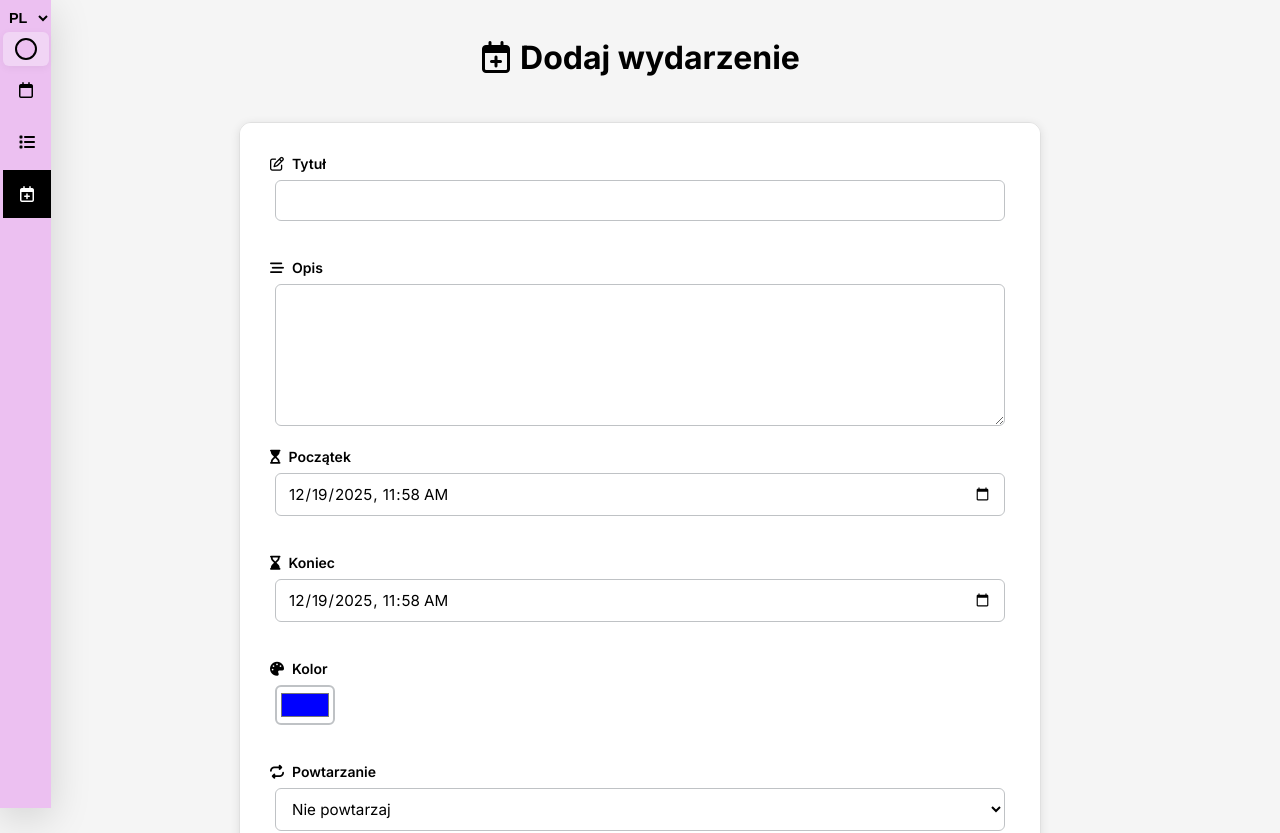
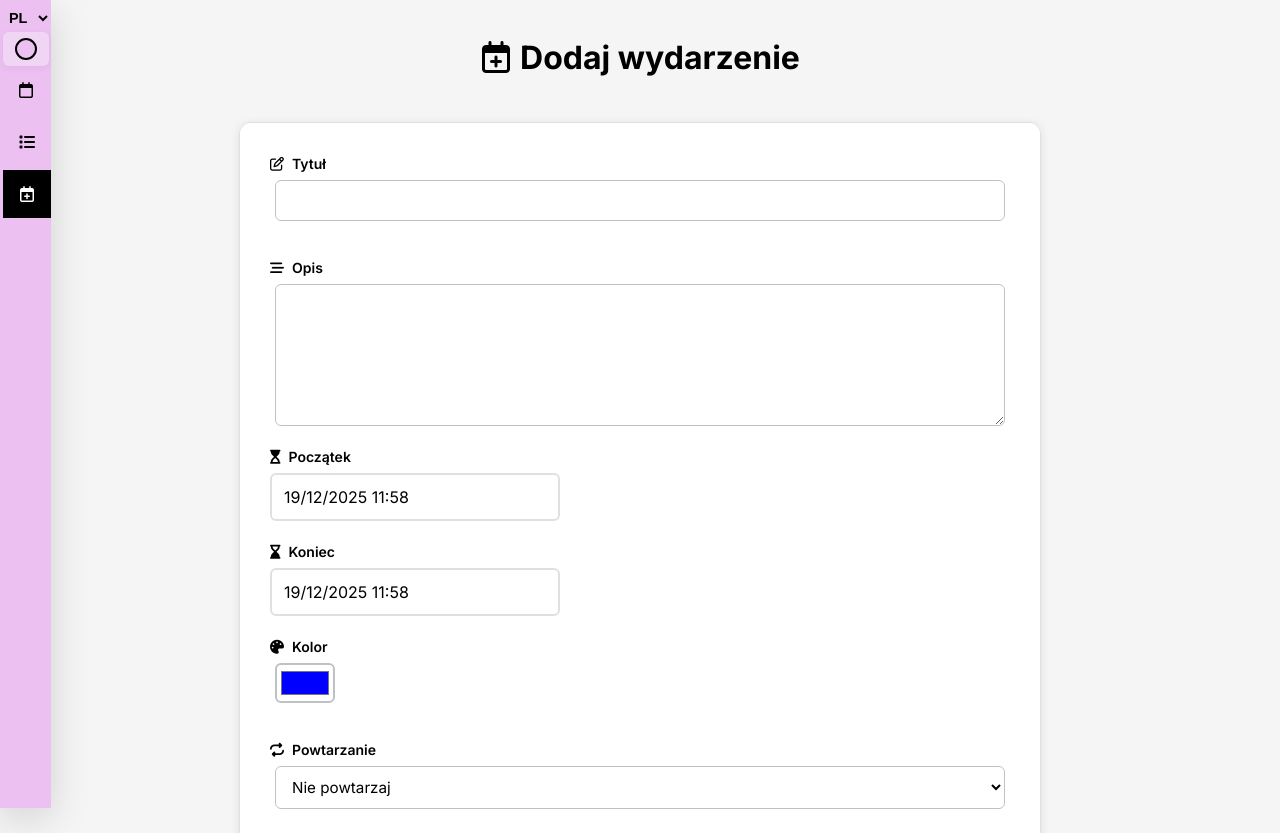
Before and after one commit to jakubgozlinskicc/SchedulePrototype, a React (Vite) app: page /event/add in a window 1280 px wide. Shown: the top 833 px of the page. Built offline with nearby package versions, Linux system fonts and the light colour scheme.

Commit message:
custom date picker for forms added

```diff
--- /dev/null
+++ b/src/components/Form/FormDatePicker/FormDatePicker.module.css
@@ -0,0 +1,176 @@
+.datePickerWrapper {
+  position: relative;
+  width: 100%;
+}
+
+.datePicker {
+  width: 100%;
+  padding: 0.75rem;
+  border: 2px solid var(--color-border-primary);
+  border-radius: var(--radius-sm);
+  font-size: 1rem;
+  font-family: inherit;
+  background-color: var(--color-bg-secondary);
+  color: var(--color-text-primary);
+  transition: all 0.2s ease;
+  cursor: pointer;
+}
+
+.datePicker:hover {
+  border-color: var(--color-border-light);
+}
+
+.datePicker:focus {
+  outline: none;
+  border-color: var(--color-primary);
+  box-shadow: var(--shadow-focus);
+}
+
+.datePickerError {
+  border-color: var(--color-danger);
+}
+
+.datePickerError:focus {
+  box-shadow: 0 0 0 3px rgba(255, 105, 97, 0.15);
+}
+
+.formError {
+  display: block;
+  color: var(--color-danger);
+  font-size: 0.875rem;
+  margin-top: 0.25rem;
+}
+
+:global(.react-datepicker-popper) {
+  z-index: 1000;
+}
+
+:global(.react-datepicker) {
+  font-family: inherit;
+  border: 2px solid var(--color-border-primary);
+  border-radius: var(--radius-lg);
+  box-shadow: var(--shadow-xl);
+  background-color: var(--color-bg-secondary);
+}
+
+:global(.react-datepicker__header) {
+  background-color: var(--color-primary);
+  border-bottom: none;
+  border-radius: var(--radius-sm);
+  padding-top: 0.75rem;
+}
+
+:global(.react-datepicker__current-month),
+:global(.react-datepicker-time__header),
+:global(.react-datepicker__day-name) {
+  color: var(--color-text-primary);
+  font-weight: 600;
+}
+
+:global(.react-datepicker__day) {
+  color: var(--color-text-primary);
+}
+
+:global(.react-datepicker__day--selected),
+:global(.react-datepicker__day--keyboard-selected) {
+  background-color: var(--color-primary);
+  color: var(--color-text-primary);
+  border-radius: var(--radius-sm);
+  font-weight: 600;
+}
+
+:global(.react-datepicker__day:hover) {
+  background-color: var(--color-primary-transparent);
+  border-radius: var(--radius-sm);
+}
+
+:global(.react-datepicker__day--outside-month) {
+  color: var(--color-text-muted);
+}
+
+:global(.react-datepicker__day--disabled) {
+  color: var(--color-text-muted);
+  cursor: not-allowed;
+}
+
+:global(.react-datepicker__day--disabled:hover) {
+  background-color: transparent;
+}
+
+:global(.react-datepicker__time-container) {
+  border-left: 1px solid var(--color-border-primary);
+}
+
+:global(.react-datepicker__time-container .react-datepicker__time) {
+  background-color: var(--color-bg-secondary);
+}
+
+:global(
+    .react-datepicker__time-container
+      .react-datepicker__time
+      .react-datepicker__time-box
+      ul.react-datepicker__time-list
+  ) {
+  scrollbar-width: thin;
+  scrollbar-color: var(--color-border-light) var(--color-bg-secondary);
+}
+
+:global(
+    .react-datepicker__time-container
+      .react-datepicker__time
+      .react-datepicker__time-box
+      ul.react-datepicker__time-list
+      li.react-datepicker__time-list-item
+  ) {
+  color: var(--color-text-primary);
+}
+
+:global(
+    .react-datepicker__time-container
+      .react-datepicker__time
+      .react-datepicker__time-box
+      ul.react-datepicker__time-list
+      li.react-datepicker__time-list-item:hover
+  ) {
+  background-color: var(--color-primary-transparent);
+}
+
+:global(
+    .react-datepicker__time-container
+      .react-datepicker__time
+      .react-datepicker__time-box
+      ul.react-datepicker__time-list
+      li.react-datepicker__time-list-item--selected
+  ) {
+  background-color: var(--color-primary);
+  color: var(--color-text-primary);
+  font-weight: 600;
+}
+
+:global(.react-datepicker__navigation) {
+  top: 0.75rem;
+}
+
+:global(.react-datepicker__navigation-icon::before) {
+  border-color: var(--color-text-primary);
+}
+
+:global(
+    .react-datepicker__navigation:hover
+      .react-datepicker__navigation-icon::before
+  ) {
+  border-color: var(--color-text-primary);
+  opacity: 0.8;
+}
+
+:global(.react-datepicker__today-button) {
+  background-color: var(--color-bg-secondary);
+  border-top: 1px solid var(--color-border-primary);
+  color: var(--color-primary);
+  font-weight: 600;
+  padding: 0.5rem;
+}
+
+:global(.react-datepicker__today-button:hover) {
+  background-color: var(--color-primary-transparent);
+}
--- /dev/null
+++ b/src/components/Form/FormDatePicker/FormDatePicker.tsx
@@ -0,0 +1,58 @@
+import { useFormContext, useFormState, Controller } from "react-hook-form";
+import DatePicker from "react-datepicker";
+import "react-datepicker/dist/react-datepicker.css";
+import styles from "./FormDatePicker.module.css";
+
+interface FormDatePickerProps {
+  name: string;
+  showTimeSelect?: boolean;
+  dateFormat?: string;
+  placeholderText?: string;
+  className?: string;
+  minDate?: Date;
+  maxDate?: Date;
+}
+
+export function FormDatePicker({
+  name,
+  showTimeSelect = false,
+  dateFormat = showTimeSelect ? "dd/MM/yyyy HH:mm" : "dd/MM/yyyy",
+  placeholderText,
+  className = "",
+  minDate,
+  maxDate,
+}: FormDatePickerProps) {
+  const { control } = useFormContext();
+  const { errors } = useFormState({ control, name });
+  const error = errors[name];
+
+  return (
+    <div className={styles.datePickerWrapper}>
+      <Controller
+        name={name}
+        control={control}
+        render={({ field: { onChange, value } }) => (
+          <DatePicker
+            selected={value ? new Date(value) : null}
+            onChange={(date) => onChange(date)}
+            showTimeSelect={showTimeSelect}
+            timeFormat="HH:mm"
+            timeIntervals={15}
+            dateFormat={dateFormat}
+            placeholderText={placeholderText}
+            minDate={minDate}
+            maxDate={maxDate}
+            className={`${styles.datePicker} ${
+              error ? styles.datePickerError : ""
+            } ${className}`}
+            calendarClassName={styles.calendar}
+            timeCaption="Time"
+          />
+        )}
+      />
+      {error?.message && (
+        <span className={styles.formError}>{String(error.message)}</span>
+      )}
+    </div>
+  );
+}
--- a/src/events/form/EventForm/EventFormFields.tsx
+++ b/src/events/form/EventForm/EventFormFields.tsx
@@ -6,6 +6,7 @@ import { FormSelect } from "../../../components/Form/FormSelect/FormSelect";
 import { FormField } from "../../../components/Form/FormField/FormField";
 import { RecurrenceFields } from "../RecurrenceFields/RecurrenceFields";
 import { useWatch } from "react-hook-form";
+import { FormDatePicker } from "../../../components/Form/FormDatePicker/FormDatePicker";
 
 interface EventFormFieldsProps {
   isRecurringEditSingle?: boolean;
@@ -41,7 +42,11 @@ export function EventFormFields({
           <i className="fa-solid fa-hourglass-start"></i>
           {t("start-date")}
         </FormLabel>
-        <FormInput name="start" type="datetime-local" />
+        <FormDatePicker
+          name="start"
+          showTimeSelect
+          placeholderText={t("select-start-date")}
+        />
       </FormField>
 
       <FormField>
@@ -49,7 +54,11 @@ export function EventFormFields({
           <i className="fa-solid fa-hourglass-end"></i>
           {t("end-date")}
         </FormLabel>
-        <FormInput name="end" type="datetime-local" />
+        <FormDatePicker
+          name="end"
+          showTimeSelect
+          placeholderText={t("select-end-date")}
+        />
       </FormField>
 
       <FormField>
```
